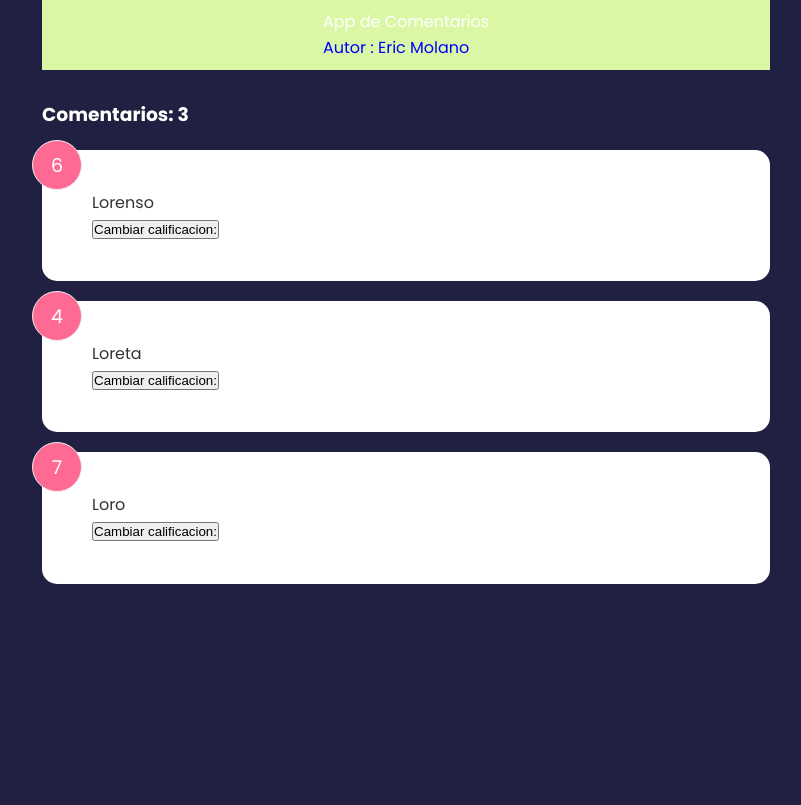
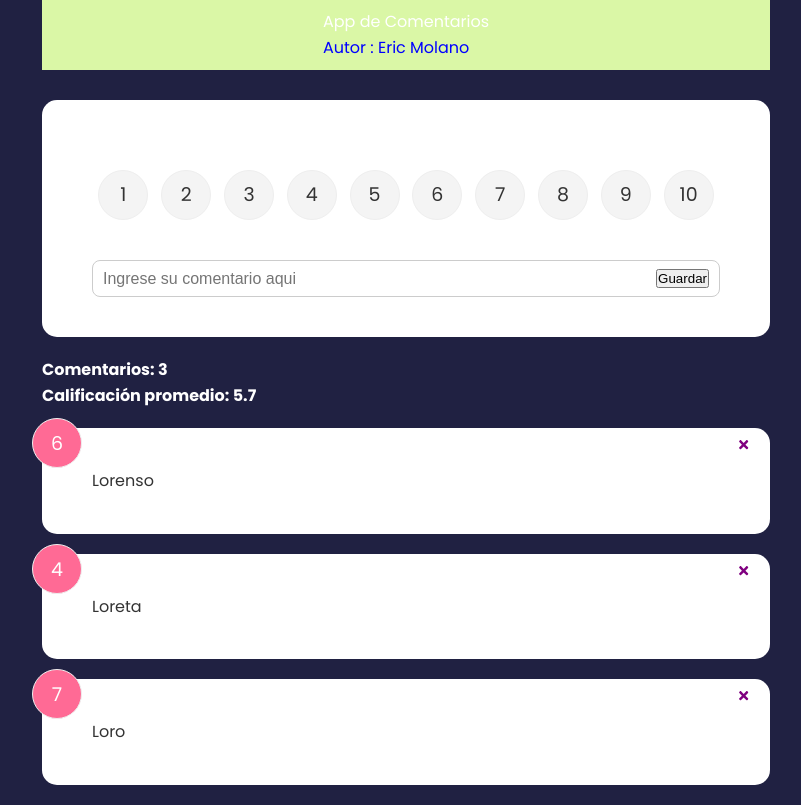
Before and after one commit to EricMolano/App-de-Comentarios, a React (Create React App) app: page / in a window 1280 px wide. Shown: the whole page, without its empty margins (234-1035 px from the left). Built offline with nearby package versions, Linux system fonts and the light colour scheme.

Commit message:
feat: nuevo apartados

```diff
--- a/package.json
+++ b/package.json
@@ -8,6 +8,7 @@
     "@testing-library/user-event": "^13.5.0",
     "react": "^18.3.1",
     "react-dom": "^18.3.1",
+    "react-icons": "^5.3.0",
     "react-scripts": "5.0.1",
     "web-vitals": "^2.1.4"
   },
--- a/src/App.jsx
+++ b/src/App.jsx
@@ -1,49 +1,52 @@
-import {React , useState} from 'react'
+import { React , useState } from 'react'
 import Header from './components/Header'
 import ComentarioItem from './components/ComentarioItem';
 import comentarios from './data/Comentarios';
+import ComentarioLista from './components/ComentarioLista';
+import Card from './components/Card';
+import ComentarioStats from './components/ComentarioStats';
+import ComentarioForm from './components/ComentarioForm';
 
 function App() {
 
-    const [comments ,
-         setComments] = useState(comentarios)
+    const [comments
+        , setComments]
+        = useState(comentarios)
+
+    const borrarItem=id=>  {
+          if (window.confirm
+            ('Esta seguro de borrar el comentario?')) {
+          //asignar: nuevo estado a comments:
+          //filter: para quitar los comentarios
+          //cuyo id concuerde con el parametro
+          setComments (comments.filter((c) => c.id !== id ))
+            }
+          }
+
 
     const titulo = "App de Comentarios";
     const Autor = "Eric Molano"
     const ficha = "2902093"
-    const centrodeformacion = "Centro de Gestion de Mercados, Logistica y Tecnologias de la informacion"
+    const centrodeformacion = "CGMLTI"
 
 
     const loading = false;
-    const showComments = true;
     if (loading === true) return (<h1> Cargando Comentarios...</h1>)
 
   return (
     <div className='container'>
 
-        <Header titulo={ titulo } autor={Autor} ficha={ficha} centrodeformacion={centrodeformacion} />
+        <Header
+        titulo={ titulo }
+        autor={Autor}
+        ficha={ficha}
+        centrodeformacion={centrodeformacion} />
+        <ComentarioForm/>
+        <ComentarioStats comentarios={comments} />
+        <ComentarioLista comments={comments}
+                        handleDelete={borrarItem} />
 
-        { showComments &&
-    (
-
-        <div className='comments'>
-        <h3> Comentarios: {comentarios.length} </h3>
-        <ul>
-            {
-                comments.map(comentario =>
-                    <ComentarioItem key={comentario.id}
-                    comentario={comentario.comentario}
-                    calificacion={comentario.calificacion}
-                     />
-            )
-            }
-        </ul>
     </div>
-    )
-
-  }
-
-</div>
   )
 
 }
--- /dev/null
+++ b/src/components/Card.jsx
@@ -0,0 +1,7 @@
+import React from 'react'
+
+export default function Card({children , reverse }) {
+  return (
+    <div className={`card ${reverse && 'reverse'  }`}>{ children } </div>
+  )
+}
--- /dev/null
+++ b/src/components/ComentarioCalificacion.jsx
@@ -0,0 +1,120 @@
+import React from 'react'
+
+const ComentarioCalificacion = () => {
+  return (
+    <ul className='rating'>
+        <li key="1">
+            <input
+                type="radio"
+                id="num1"
+                name="Calificacion"
+                value="1"
+
+            />
+            <label htmlFor='num1'> 1 </label>
+
+        </li>
+        <li key="2">
+            <input
+                type="radio"
+                id="num2"
+                name="Calificacion"
+                value="2"
+
+            />
+            <label htmlFor='num2'> 2 </label>
+
+        </li>
+        <li key="3">
+            <input
+                type="radio"
+                id="num3"
+                name="Calificacion"
+                value="3"
+
+            />
+            <label htmlFor='num3'> 3 </label>
+
+        </li>
+        <li key="4">
+            <input
+                type="radio"
+                id="num4"
+                name="Calificacion"
+                value="4"
+
+            />
+            <label htmlFor='num4'> 4 </label>
+
+        </li>
+        <li key="5">
+            <input
+                type="radio"
+                id="num5"
+                name="Calificacion"
+                value="5"
+
+            />
+            <label htmlFor='num5'> 5 </label>
+
+        </li>
+        <li key="6">
+            <input
+                type="radio"
+                id="num6"
+                name="Calificacion"
+                value="6"
+
+            />
+            <label htmlFor='num6'> 6 </label>
+
+        </li>
+        <li key="7">
+            <input
+                type="radio"
+                id="num7"
+                name="Calificacion"
+                value="7"
+
+            />
+            <label htmlFor='num7'> 7 </label>
+
+        </li>
+        <li key="8">
+            <input
+                type="radio"
+                id="num8"
+                name="Calificacion"
+                value="8"
+
+            />
+            <label htmlFor='num8'> 8 </label>
+
+        </li>
+        <li key="9">
+            <input
+                type="radio"
+                id="num9"
+                name="Calificacion"
+                value="9"
+
+            />
+            <label htmlFor='num9'> 9 </label>
+
+        </li>
+        <li key="10">
+            <input
+                type="radio"
+                id="num10"
+                name="Calificacion"
+                value="10"
+
+            />
+            <label htmlFor='num10'> 10 </label>
+
+        </li>
+    </ul>
+  )
+}
+
+export default ComentarioCalificacion
--- /dev/null
+++ b/src/components/ComentarioForm.jsx
@@ -0,0 +1,33 @@
+import React from 'react'
+import Card from './Card'
+import { useState } from 'react'
+import ComentarioCalificacion from './ComentarioCalificacion'
+const ComentarioForm = () => {
+
+    const[ text , setText ] = useState('')
+
+    const handleTextChange = (e) => {
+
+        setText(e.target.value)
+    }
+
+  return (
+<Card>
+<form>
+    <ComentarioCalificacion/>
+<div className='input-group'>
+        <input type='text'
+        value={ text }
+        onChange={ handleTextChange }
+        placeholder='Ingrese su comentario aqui'/>
+        <button>
+            Guardar
+        </button>
+    </div>
+</form>
+</Card>
+
+  )
+}
+
+export default ComentarioForm
--- a/src/components/ComentarioItem.jsx
+++ b/src/components/ComentarioItem.jsx
@@ -1,26 +1,27 @@
 import {React, useState} from 'react';
+import Card from './Card';
+import { FaTimes } from 'react-icons/fa'
 
-const ComentarioItem = ({ comentario, calificacion}) => {
+const ComentarioItem = ({ comentario, calificacion, id, handleDelete}) => {
 
   // Manejo de estado como comentario:
   //comentario y calificacion como atributos
   // mediante el uso de Estados
     const [ comment, setComent ] = useState(comentario)
     const [ rating, setRating ] = useState(calificacion)
-    const cambiarRating= () => {
-        setRating((prev) => prev + 1 )
-    }
+    const [ identificacion ,
+            setIdentificacion ] = useState(id)
+
 
     return (
-        <div className="card">
-            <div className='num-display'>
-                {rating}
-            </div>
+        <Card reverse = {false}>
+            <div className='num-display'>{ rating }</div>
+            <button onClick={ () => handleDelete(identificacion )}
+            className="close">
+            <FaTimes color='purple'/>
+            </button>
             <div className='text-display'>{ comment }</div>
-            <button onClick={cambiarRating}>
-                Cambiar calificacion:
-            </button>
-        </div>
+        </Card>
     )
 }
 export default ComentarioItem
--- /dev/null
+++ b/src/components/ComentarioLista.jsx
@@ -0,0 +1,31 @@
+import React from 'react'
+import ComentarioItem from './ComentarioItem'
+
+function ComentarioLista({ comments, handleDelete }) {
+
+  if (comments.length === 0 || !comments){
+    return <p> No hay comentarios</p>
+
+  }else{
+    return (
+        <div>
+          <div className='comments'>
+            <ul>
+                {
+                    comments.map(comentario =>
+                        <ComentarioItem key={comentario.id}
+                        comentario={comentario.comentario}
+                        calificacion={comentario.calificacion}
+                        id = {comentario.id}
+                        handleDelete= { handleDelete }
+
+                         />
+                )
+                }
+            </ul>
+        </div>
+        </div>
+      )
+    }
+  }
+export default ComentarioLista
--- /dev/null
+++ b/src/components/ComentarioStats.jsx
@@ -0,0 +1,19 @@
+import React from 'react';
+
+const ComentarioStats = ({ comentarios }) => {
+    const totalComentarios = comentarios.length;
+
+    const calificacionPromedio =
+        totalComentarios > 0
+        ? comentarios.reduce((total, comentario) => total + parseFloat(comentario.calificacion), 0) / totalComentarios
+        : 0;
+
+    return (
+        <div className='feedback stats'>
+            <h4> Comentarios: {totalComentarios} </h4>
+            <h4> Calificación promedio: {calificacionPromedio.toFixed(1)} </h4>
+        </div>
+    );
+};
+
+export default ComentarioStats;
```
Also changed, not shown: 1 other file (tests, documents, lock files or other folders).
